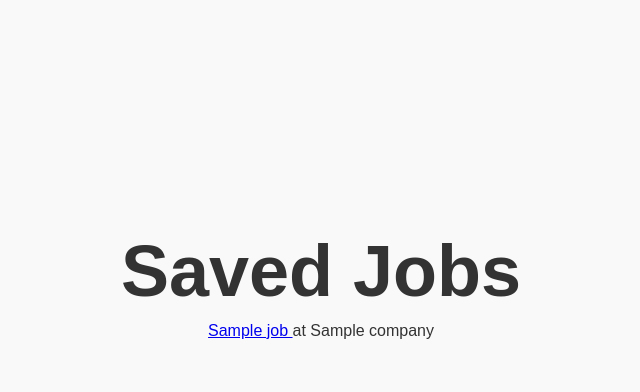
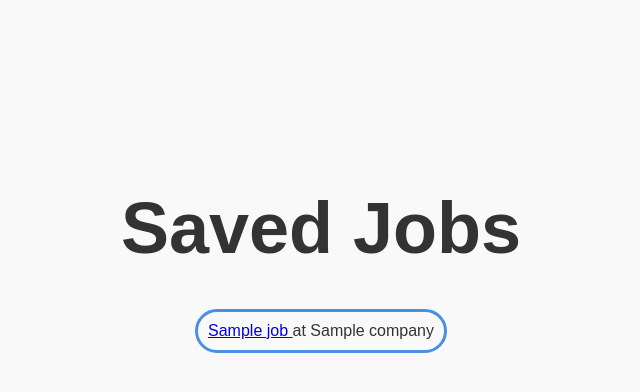
Before and after one commit to JosefGlen/KumoJobScraper1, a Django app: template KumoJobScraper/jobs/templates/jobs/saved.html in a window 1280 px wide. Shown: the part 155-547 px from the top of the page, without its empty margins (319-959 px from the left). Run offline with Django 5.2, Linux system fonts and the light colour scheme; the template is opened without the code that fills it: most values are stand-ins (such as "Sample title", 1, 10 or a date in 2020); data that the repository does not hold is empty.

Commit message:
Simple Placement
Gonna make it look beautiful, Just need to move it to make sense

```diff
--- a/KumoJobScraper/jobs/templates/jobs/list.html
+++ b/KumoJobScraper/jobs/templates/jobs/list.html
@@ -10,13 +10,13 @@
         {% csrf_token %}
     </form>
     <section>
+        <!--Job search bar will go here-->
+        <input type="text" placeholder="Search for Jobs...">
+
         <h1>Jobs</h1>
         {% comment %} Symantixs for python code {% endcomment %}
         {% comment %} A for loop that grabs all of the jobs that are currently in the database {% endcomment %}
         {% for job in jobs %}
-
-        <!--Job search bar will go here-->
-            <input type="text" placeholder="Search for Jobs...">
 
         <!--Included jobsresults class to ensure we can accuratley format the listings-->
             <article class="job Joblistings">
--- a/KumoJobScraper/jobs/templates/jobs/saved.html
+++ b/KumoJobScraper/jobs/templates/jobs/saved.html
@@ -7,7 +7,7 @@
 {% block content %}
     <h1>Saved Jobs</h1>
     {% for saved_job in saved_jobs %}
-        <p>
+        <p class="Joblistings">
             <a href="{% url 'jobs:page' id=saved_job.job.id %}">
                 {{ saved_job.job.title }}
             </a>
--- a/KumoJobScraper/static/css/style.css
+++ b/KumoJobScraper/static/css/style.css
@@ -104,3 +104,4 @@ h1 {
    padding-left: 40px;
    padding-right: 40px;
 }
+/*Space reserved for search bar implementaiton CSS*/
```
